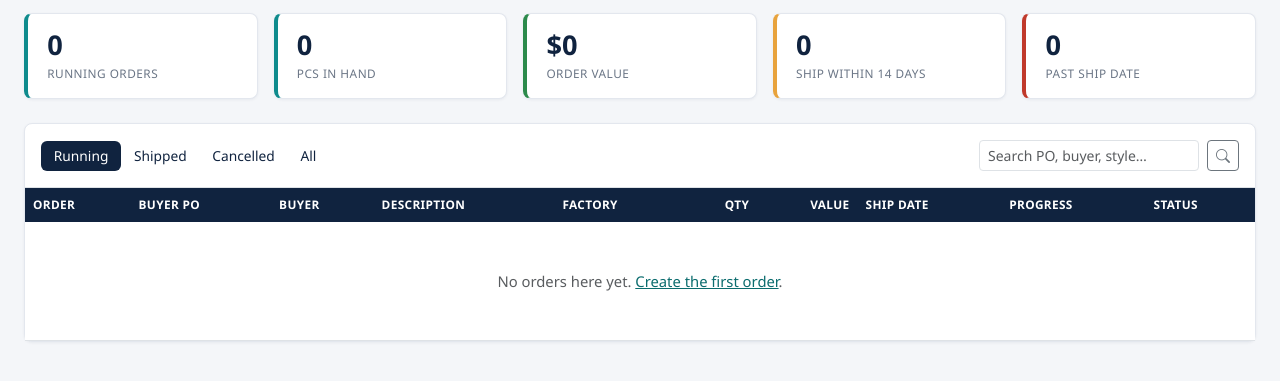
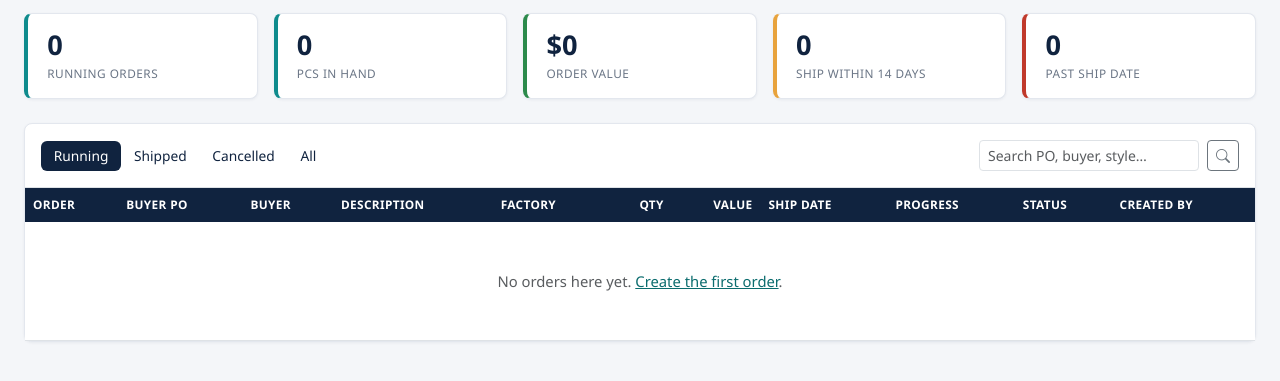
Before and after one commit to hmahabub/orbit, a Django app: page / in a window 1280 px wide. Shown: the part 146-527 px from the top of the page. Run offline with Django 5.2, Linux system fonts and the light colour scheme; the visitor is signed in with stand-in values (Sample User, id 1); data comes from the database, SQL or seed files in the repository; data that the repository does not hold is empty.

Commit message:
Show who created each order on the orders list
Co-Authored-By: Claude Opus 5.5 <noreply@anthropic.com>

```diff
--- a/apps/orders/views.py
+++ b/apps/orders/views.py
@@ -136,7 +136,7 @@ def home(request):
     status = request.GET.get('status', 'running')
     q = request.GET.get('q', '').strip()
 
-    orders = Order.objects.prefetch_related('lines')
+    orders = Order.objects.select_related('created_by').prefetch_related('lines')
     if status in dict(Order.STATUS_CHOICES):
         orders = orders.filter(status=status)
     if q:
--- a/templates/orders/home.html
+++ b/templates/orders/home.html
@@ -33,7 +33,7 @@
     <table class="table erp-table mb-0">
       <thead><tr>
         <th>Order</th><th>Buyer PO</th><th>Buyer</th><th>Description</th><th>Factory</th>
-        <th class="text-end">Qty</th><th class="text-end">Value</th><th>Ship date</th><th>Progress</th><th>Status</th>
+        <th class="text-end">Qty</th><th class="text-end">Value</th><th>Ship date</th><th>Progress</th><th>Status</th><th>Created by</th>
       </tr></thead>
       <tbody>
       {% for o in orders %}
@@ -53,9 +53,10 @@
             <small class="text-muted">{% for l in stage_labels %}{% if forloop.counter == o.stage %}{{ l }}{% endif %}{% endfor %}</small>
           </td>
           <td><span class="badge status-{{ o.status }}">{{ o.get_status_display }}</span></td>
+          <td class="text-nowrap">{% if o.created_by_id == user.id %}<i class="bi bi-person-check text-success" title="You created this order"></i> {% endif %}{{ o.creator_name|default:"—" }}</td>
         </tr>
       {% empty %}
-        <tr><td colspan="10" class="text-center text-muted py-5">
+        <tr><td colspan="11" class="text-center text-muted py-5">
           No orders here yet. <a href="{% url 'order_create' %}">Create the first order</a>.
         </td></tr>
       {% endfor %}
```
